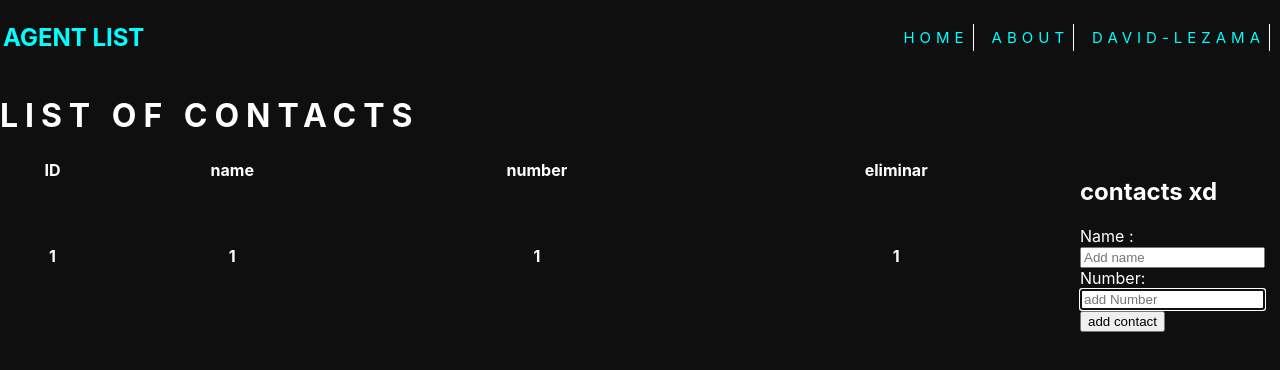
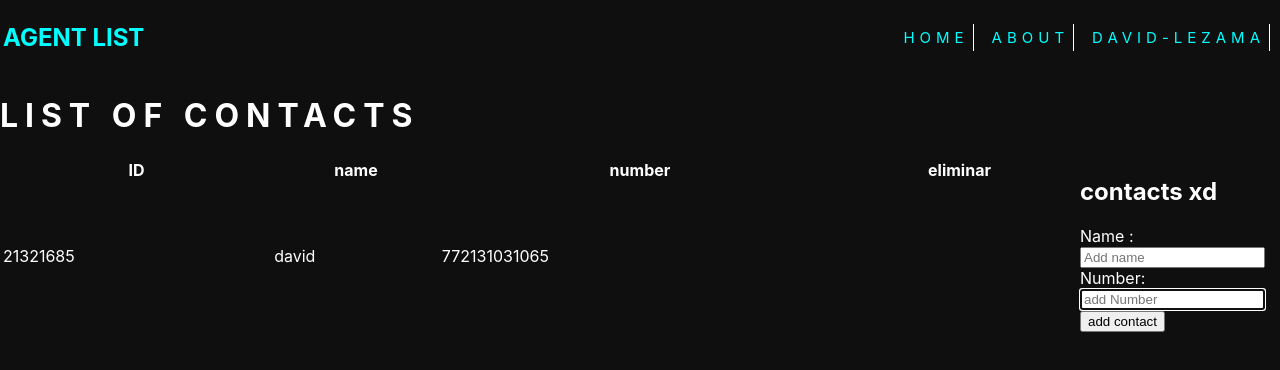
Before and after one commit to IamDavidev/agent-list, a React (Vite) app: page / in a window 1280 px wide. Shown: the top 370 px of the page. Built offline with nearby package versions, Linux system fonts and the light colour scheme.

Commit message:
add reducer

```diff
--- a/src/Components/FormContacts/index.jsx
+++ b/src/Components/FormContacts/index.jsx
@@ -1,6 +1,6 @@
 import './index.css'
 
-const FormContacts = () => {
+const FormContacts = ({props}) => {
   return (
     <div className="form__contacts">
       <h2 className="title__contacts">contacts xd</h2>
--- a/src/Components/ListOfContacts/index.jsx
+++ b/src/Components/ListOfContacts/index.jsx
@@ -1,6 +1,9 @@
 import './index.css';
-import FormContacts from '../FormContacts'
+import FormContacts from '../FormContacts';
 const ListOfContacts = () => {
+  const contacts = [
+    { id: 21321685,name: 'david' ,number: '772131031065'},
+  ];
   return (
     <div className="contacts">
       <table className="table__contacts">
@@ -13,12 +16,15 @@ const ListOfContacts = () => {
           </tr>
         </thead>
         <tbody>
-            <tr>
-                <th>1</th>
-                <th>1</th>
-                <th>1</th>
-                <th>1</th>
-            </tr>
+          <tr>
+          {contacts.map(({ id, name, number }) => (
+            <>
+              <td>{id}</td>
+              <td>{name}</td>
+              <td>{number}</td>
+            </>
+          ))}
+          </tr>
         </tbody>
       </table>
       <FormContacts />
```
Also changed, not shown: src/reducers/ContactsReducer.js (+8 -3 lines).
